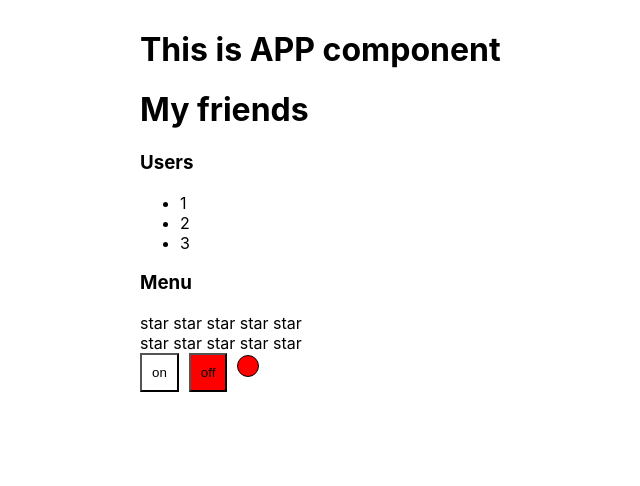
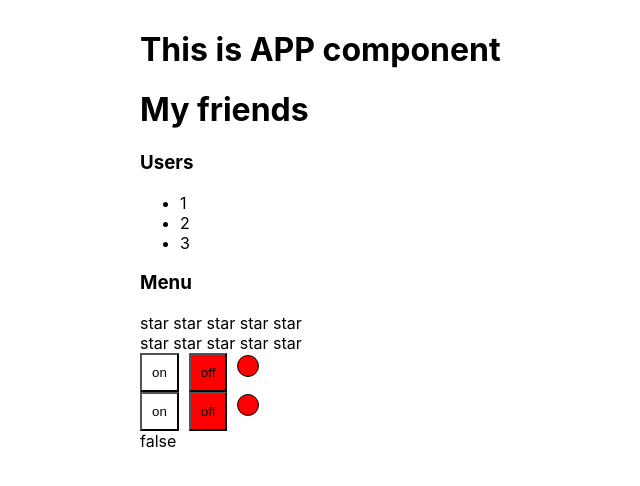
Before and after one commit to Patosha/kabzda-kak-prosto, a React (Create React App) app: page / in a window 1280 px wide. Shown: the top 486 px of the page, without its empty margins (200-840 px from the left). Built offline with nearby package versions, Linux system fonts and the light colour scheme.

Commit message:
feat: add onChange UncontrolledOnOff component

```diff
--- a/src/App.tsx
+++ b/src/App.tsx
@@ -1,15 +1,17 @@
 import React, {useState} from 'react';
 import './App.css';
 import {Rating, RatingValueType} from "./components/Accordion/Rating/Rating";
+import {UncontrolledAccordion} from "./components/Accordion/Rating/UncontrolledAccordion/UncontrolledAccordion";
+import {UncontrolledRating} from './components/Accordion/Rating/UncontrolledRating/UncontrolledRating';
+import {Accordion} from "./components/Accordion/Accordion";
+import {UncontrolledOnOff} from './components/OnOff/UncontrolledOnOff';
 import {OnOff} from "./components/OnOff/OnOff";
-import {UncontrolledAccordion} from "./components/Accordion/Rating/UncontrolledAccordion/UncontrolledAccordion";
-import { UncontrolledRating } from './components/Accordion/Rating/UncontrolledRating/UncontrolledRating';
-import {Accordion} from "./components/Accordion/Accordion";
 
 function App() {
 
     const [ratingValue, setRatingValue] = useState<RatingValueType>(0)
     const [accordionCollapsed, setAccordionCollapsed] = useState<boolean>(false)
+    const [on, setOn] = useState<boolean>(false)
 
     return (
         <div className={'App'}>
@@ -20,7 +22,9 @@ function App() {
             <Accordion
                 titleValue={'Users'}
                 collapsed={accordionCollapsed}
-                callBack={()=>{setAccordionCollapsed(!accordionCollapsed)}}
+                callBack={() => {
+                    setAccordionCollapsed(!accordionCollapsed)
+                }}
             />
 
             <UncontrolledAccordion titleValue={'Menu'}/>
@@ -29,7 +33,12 @@ function App() {
 
             <UncontrolledRating/>
 
-            <OnOff/>
+            <OnOff
+                on={on}
+                callBack={(on) => {setOn(on)}}
+            />
+
+            <UncontrolledOnOff onChange={setOn}/> {on.toString()}
         </div>
     );
 }
--- a/src/components/OnOff/OnOff.tsx
+++ b/src/components/OnOff/OnOff.tsx
@@ -1,23 +1,20 @@
-import {useState} from "react";
-
 type OnOffPropsType = {
-    // nameButton: string
-    // on: boolean
+    on: boolean
+    callBack: (on: boolean) => void
 }
 
 export const OnOff = (props: OnOffPropsType) => {
-    const [on, setOn] = useState(false)
 
     const onStyle = {
         padding: '10px',
         marginRight: '10px',
-        backgroundColor: on ? 'green' : 'white',
+        backgroundColor: props.on ? 'green' : 'white',
         transition: 'ease-in-out .5s'
     };
     const offStyle = {
         padding: '10px',
         marginRight: '10px',
-        backgroundColor: on ? 'white' : 'red',
+        backgroundColor: props.on ? 'white' : 'red',
         transition: 'ease-in-out .5s'
     };
     const indicatorStyle = {
@@ -27,18 +24,18 @@ export const OnOff = (props: OnOffPropsType) => {
         borderRadius: '100%',
         border: '1px solid black',
         transition: 'ease-in-out .5s',
-        backgroundColor: on ? 'green' : 'red'
+        backgroundColor: props.on ? 'green' : 'red'
     };
 
     return (
         <div>
             <button style={onStyle} onClick={() => {
-                setOn(true)
+                props.callBack(true)
             }}>
                 on
             </button>
             <button style={offStyle} onClick={() => {
-                setOn(false)
+                props.callBack(false)
             }}>
                 off
             </button>
--- a/src/components/OnOff/UncontrolledOnOff.tsx
+++ b/src/components/OnOff/UncontrolledOnOff.tsx
@@ -1,6 +1,10 @@
 import {useState} from "react";
 
-export const UncontrolledOnOff = () => {
+type UncontrolledOnOffPropsType = {
+    onChange: (on: boolean) => void
+}
+
+export const UncontrolledOnOff = (props: UncontrolledOnOffPropsType) => {
     const [uncontrolledOn, setUncontrolledOn] = useState(false)
 
     const onStyle = {
@@ -25,18 +29,26 @@ export const UncontrolledOnOff = () => {
         backgroundColor: uncontrolledOn ? 'green' : 'red'
     };
 
+    const onClicked = () => {
+        setUncontrolledOn(true)
+        props.onChange(true)
+    }
+
+    const offClicked = () => {
+        setUncontrolledOn(false)
+        props.onChange(false)
+    }
+
     return (
         <div>
-            <button style={onStyle} onClick={() => {
-                setUncontrolledOn(true)
-            }}>
+            <button style={onStyle} onClick={onClicked}>
                 on
             </button>
-            <button style={offStyle} onClick={() => {
-                setUncontrolledOn(false)
-            }}>
+
+            <button style={offStyle} onClick={offClicked}>
                 off
             </button>
+
             <span style={indicatorStyle}></span>
         </div>
     )
```
